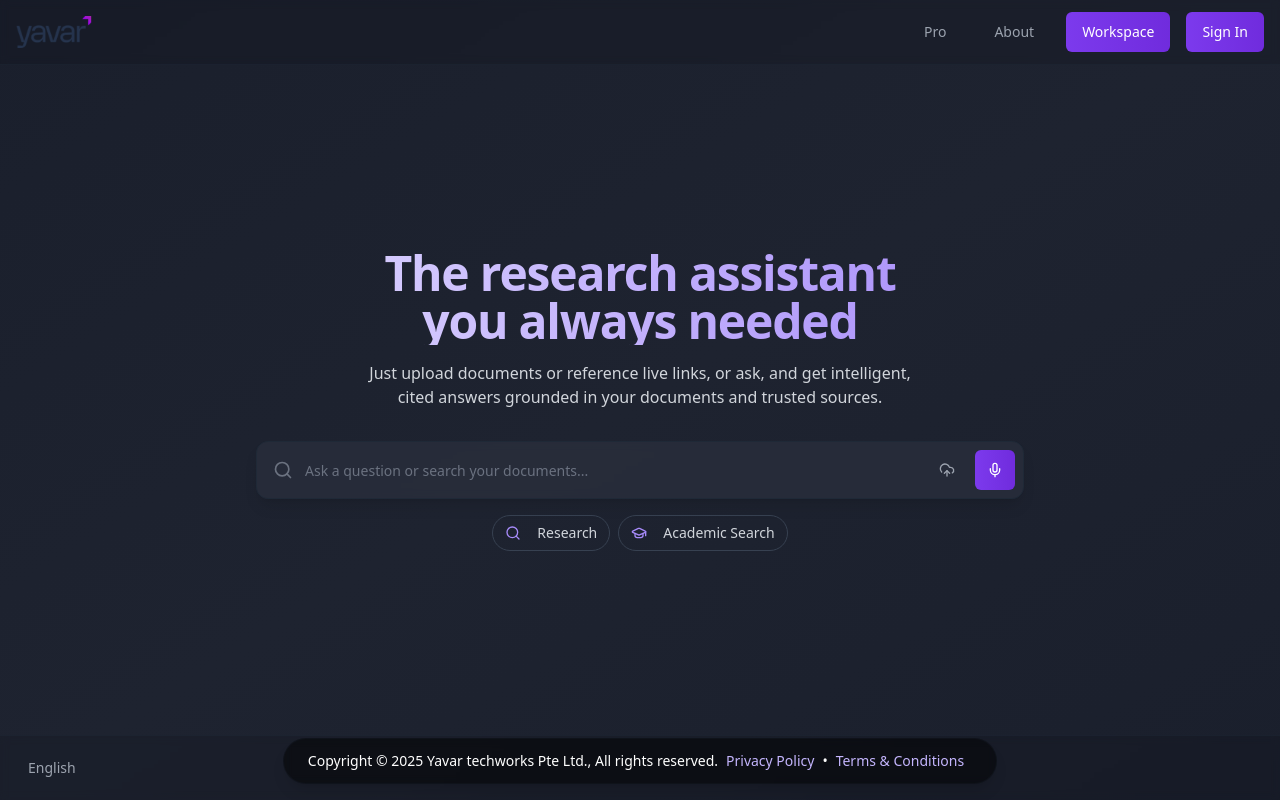
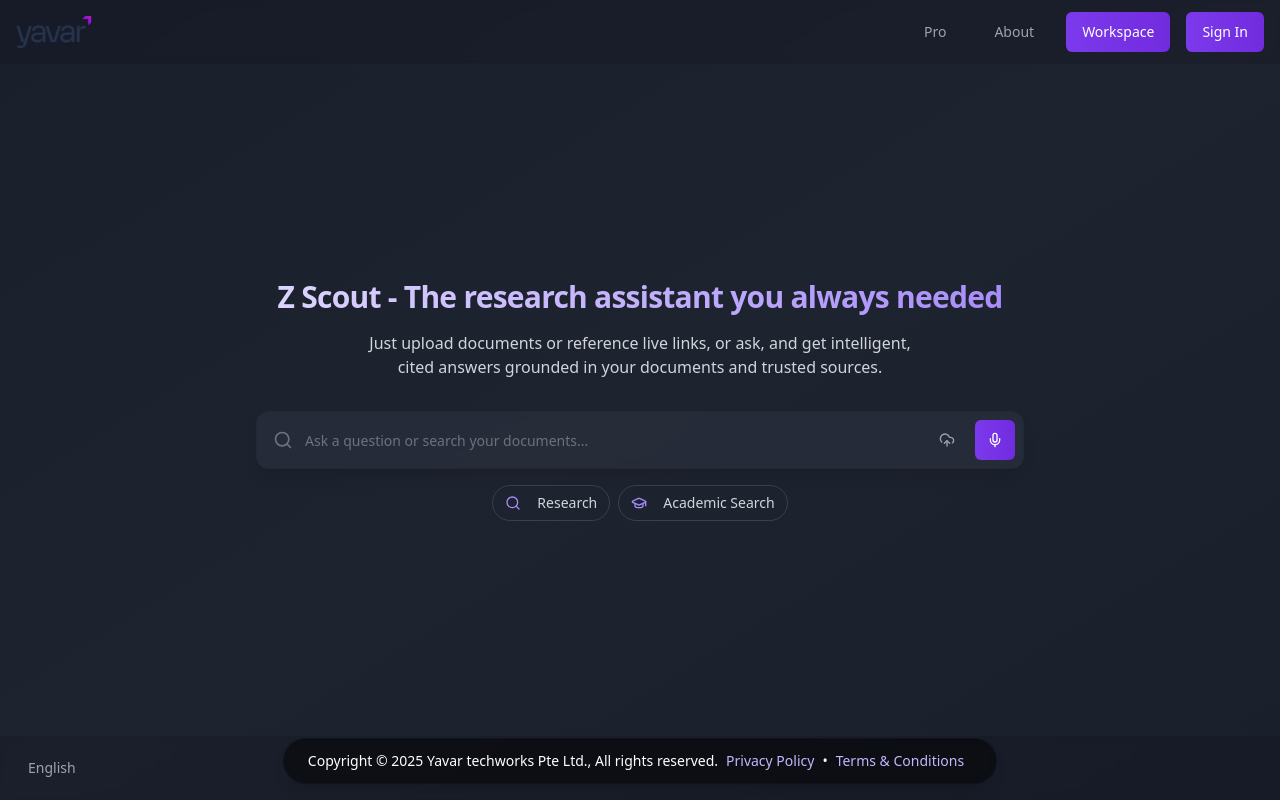
Before and after one commit to madhugraj/z-scout-report-forge, a React (Vite) app: page / in a window 1280 px wide. Built offline with nearby package versions, Linux system fonts and the light colour scheme.

Commit message:
Visual edit in Lovable
Edited UI in Lovable

```diff
--- a/src/components/LandingPage.tsx
+++ b/src/components/LandingPage.tsx
@@ -6,14 +6,12 @@ import { useNavigate } from 'react-router-dom';
 import { toast } from '@/components/ui/sonner';
 import SignInDialog from './SignInDialog';
 import { cn } from '@/lib/utils';
-
 const LandingPage: React.FC = () => {
   const [searchQuery, setSearchQuery] = useState('');
   const [isGenerating, setIsGenerating] = useState(false);
   const [showSignIn, setShowSignIn] = useState(false);
   const [showUploadOptions, setShowUploadOptions] = useState(false);
   const navigate = useNavigate();
-
   const handleSubmit = (e: React.FormEvent) => {
     e.preventDefault();
     if (!searchQuery.trim()) {
@@ -31,7 +29,6 @@ const LandingPage: React.FC = () => {
       });
     }, 1500);
   };
-
   const handleUpload = (type: 'drive' | 'computer' | 'url') => {
     navigate('/upload', {
       state: {
@@ -39,11 +36,9 @@ const LandingPage: React.FC = () => {
       }
     });
   };
-
   const handleWorkspaceClick = () => {
     navigate('/workspace');
   };
-
   return <div className="min-h-screen bg-gradient-to-br from-[#1A1F2C] via-[#1E2330] to-[#1A1F2C] text-white flex flex-col">
       <header className="w-full border-b border-gray-800/50 bg-black/10 backdrop-blur-sm sticky top-0 z-50">
         <div className="container mx-auto px-4 h-16 flex items-center justify-between">
@@ -72,9 +67,8 @@ const LandingPage: React.FC = () => {
       <main className="flex-1 flex flex-col items-center justify-center px-4 py-16">
         <div className="w-full max-w-3xl mx-auto space-y-8">
           <div className="text-center space-y-4 animate-fade-in">
-            <h1 className="text-4xl font-bold tracking-tight text-balance sm:text-5xl bg-gradient-to-r from-violet-200 to-violet-400 bg-clip-text text-transparent">
-              The research assistant you always needed
-            </h1>
+            <h1 className="text-4xl font-bold tracking-tight text-balance bg-gradient-to-r from-violet-200 to-violet-400 bg-clip-text text-transparent sm:text-3xl">Z Scout -
+The research assistant you always needed</h1>
             <p className="max-w-2xl mx-auto text-balance text-md font-light text-gray-300">
               Just upload documents or reference live links, or ask, and get intelligent, cited answers grounded in your documents and trusted sources.
             </p>
@@ -163,5 +157,4 @@ const LandingPage: React.FC = () => {
       <SignInDialog open={showSignIn} onOpenChange={setShowSignIn} />
     </div>;
 };
-
 export default LandingPage;
```
